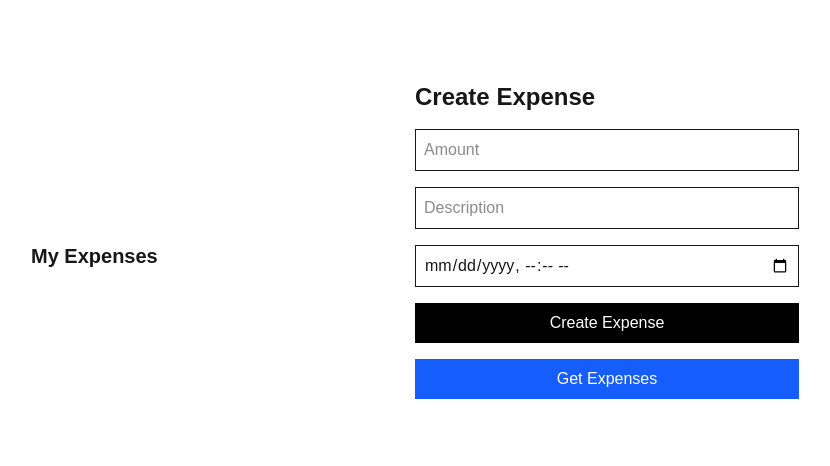
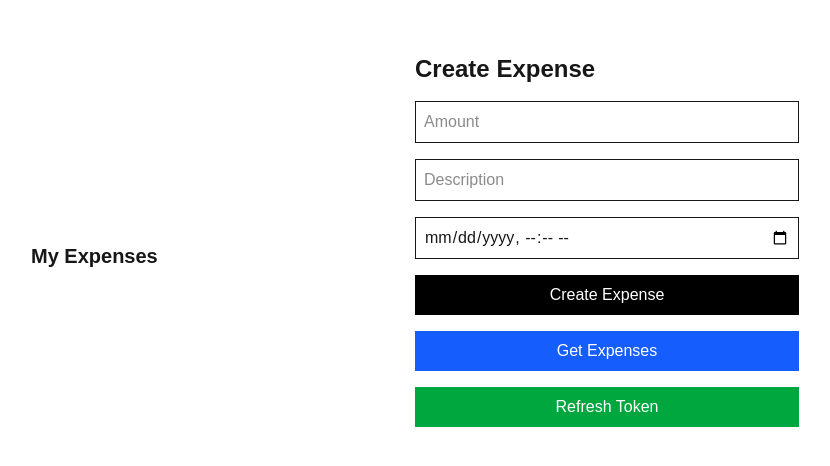
Before and after one commit to BernardSDev/expense-tracker.frontend, a Next.js app: page /expenses in a window 1280 px wide. Shown: the part 160-626 px from the top of the page, without its empty margins (225-1055 px from the left). Built offline with nearby package versions, Linux system fonts and the light colour scheme.

Commit message:
Add frontend refresh token flow

```diff
--- a/src/app/expenses/page.tsx
+++ b/src/app/expenses/page.tsx
@@ -16,8 +16,6 @@ export default function ExpensesPage() {
     const [date, setDate] = useState("");
 
     const [expenses, setExpenses] = useState<Expense[]>([]);
-
-
 
     async function handleSubmit(
         event: React.SubmitEvent<HTMLFormElement>
@@ -70,6 +68,30 @@ export default function ExpensesPage() {
         const data = await response.json();
 
         setExpenses(data.expenses);
+
+        console.log(data);
+    }
+
+    async function refreshAccessToken() {
+        const refreshToken = localStorage.getItem("refreshToken");
+
+        const response = await fetch(
+            "http://localhost:5077/api/Auth/refresh",
+            {
+                method: "POST",
+                headers: {
+                    "Content-Type": "application/json",
+                },
+                body: JSON.stringify({
+                    refreshToken,
+                }),
+            }
+        );
+
+        const data = await response.json();
+
+        localStorage.setItem("accessToken", data.accessToken);
+        localStorage.setItem("refreshToken", data.refreshToken);
 
         console.log(data);
     }
@@ -135,6 +157,14 @@ export default function ExpensesPage() {
                 >
                     Get Expenses
                 </button>
+
+                <button
+                    type="button"
+                    onClick={refreshAccessToken}
+                    className="w-full bg-green-600 text-white p-2"
+                >
+                    Refresh Token
+                </button>
             </form>
         </main>
     );
```
